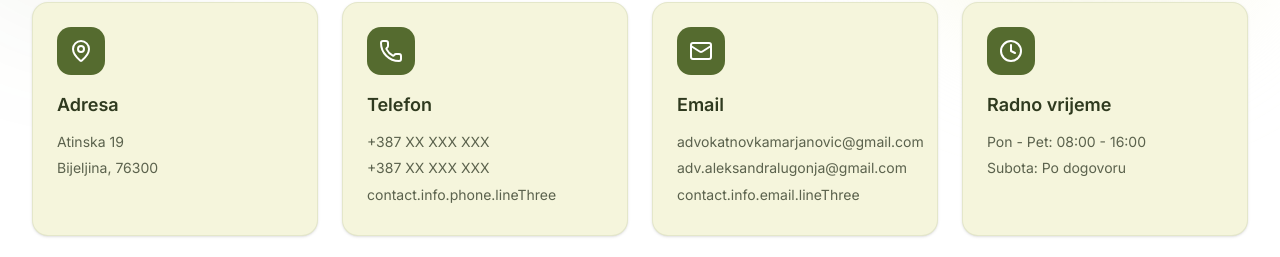
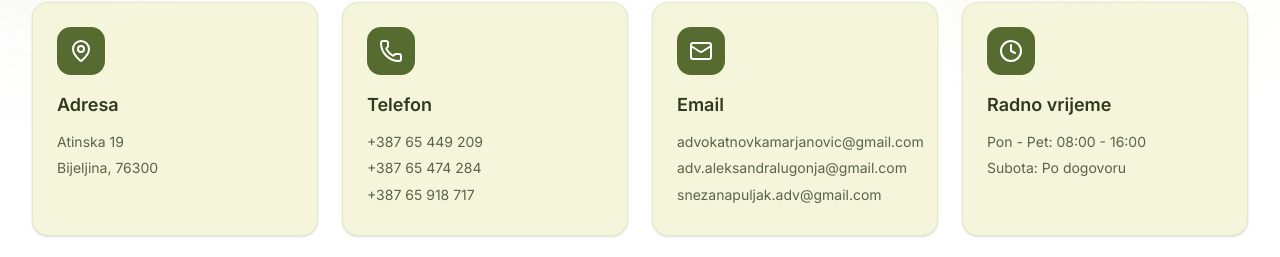
Before and after one commit to nikolajankovicjanka/website-puljak-marjanovic, a Vue app: page / in a window 1280 px wide. Shown: the part 5459-5716 px from the top of the page. Built offline with nearby package versions, Linux system fonts and the light colour scheme; no server answers.

Commit message:
update build

```diff
--- a/src/translations/de.ts
+++ b/src/translations/de.ts
@@ -118,13 +118,15 @@ export default {
             },
             phone: {
                 title: 'Telefon',
-                lineOne: '+387 XX XXX XXX',
-                lineTwo: '+387 XX XXX XXX',
+                lineOne: '+387 65 449 209',
+                lineTwo: '+387 65 474 284',
+                lineThree: '+387 65 918 717',
             },
             email: {
-                title: 'E-Mail',
+                title: 'Email',
                 lineOne: 'advokatnovkamarjanovic{\'@\'}gmail.com',
                 lineTwo: 'adv.aleksandralugonja{\'@\'}gmail.com',
+                lineThree: 'snezanapuljak.adv{\'@\'}gmail.com',
             },
             workingHours: {
                 title: 'Öffnungszeiten',
@@ -146,7 +148,7 @@ export default {
             emailLabel: 'E-Mail',
             email: 'advokatnovkamarjanovic{\'@\'}gmail.com',
             phoneLabel: 'Telefon',
-            phone: '+387 XX XXX XXX',
+            phone: '+387 65 449 209',
         },
 
         form: {
--- a/src/translations/en.ts
+++ b/src/translations/en.ts
@@ -118,13 +118,15 @@ export default {
             },
             phone: {
                 title: 'Phone',
-                lineOne: '+387 XX XXX XXX',
-                lineTwo: '+387 XX XXX XXX',
+                lineOne: '+387 65 449 209',
+                lineTwo: '+387 65 474 284',
+                lineThree: '+387 65 918 717',
             },
             email: {
                 title: 'Email',
                 lineOne: 'advokatnovkamarjanovic{\'@\'}gmail.com',
                 lineTwo: 'adv.aleksandralugonja{\'@\'}gmail.com',
+                lineThree: 'snezanapuljak.adv{\'@\'}gmail.com',
             },
             workingHours: {
                 title: 'Working hours',
--- a/src/translations/sr-cirilica.ts
+++ b/src/translations/sr-cirilica.ts
@@ -118,13 +118,15 @@ export default {
             },
             phone: {
                 title: 'Телефон',
-                lineOne: '+387 XX XXX XXX',
-                lineTwo: '+387 XX XXX XXX',
+                lineOne: '+387 65 449 209',
+                lineTwo: '+387 65 474 284',
+                lineThree: '+387 65 918 717',
             },
             email: {
-                title: 'Имејл',
+                title: 'Email',
                 lineOne: 'advokatnovkamarjanovic{\'@\'}gmail.com',
                 lineTwo: 'adv.aleksandralugonja{\'@\'}gmail.com',
+                lineThree: 'snezanapuljak.adv{\'@\'}gmail.com',
             },
             workingHours: {
                 title: 'Радно вријеме',
--- a/src/translations/sr-latinica.ts
+++ b/src/translations/sr-latinica.ts
@@ -118,13 +118,15 @@ export default {
             },
             phone: {
                 title: 'Telefon',
-                lineOne: '+387 XX XXX XXX',
-                lineTwo: '+387 XX XXX XXX',
+                lineOne: '+387 65 449 209',
+                lineTwo: '+387 65 474 284',
+                lineThree: '+387 65 918 717',
             },
             email: {
                 title: 'Email',
                 lineOne: 'advokatnovkamarjanovic{\'@\'}gmail.com',
                 lineTwo: 'adv.aleksandralugonja{\'@\'}gmail.com',
+                lineThree: 'snezanapuljak.adv{\'@\'}gmail.com',
             },
             workingHours: {
                 title: 'Radno vrijeme',
```
